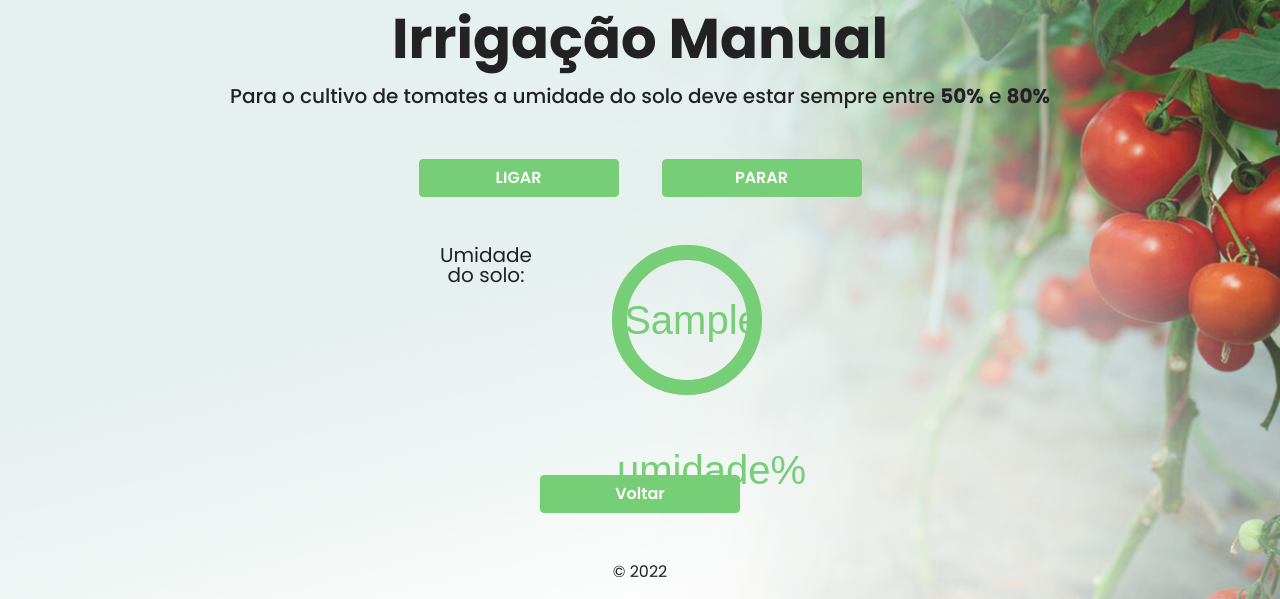
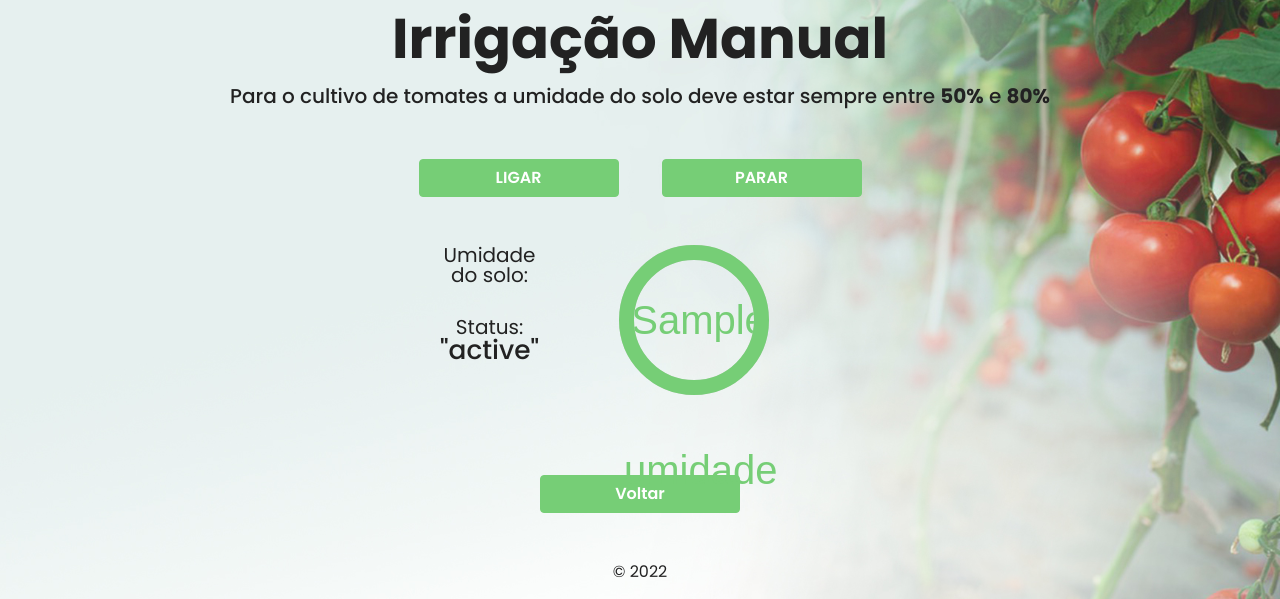
Before and after one commit to brunomedeiros95/tcc, a Flask app: template Programação/Aplicação Web/servidorweb/templates/manual.html in a window 1280 px wide. Shown: the part 176-775 px from the top of the page. Run offline with Flask 2, Linux system fonts and the light colour scheme; the template is opened without the code that fills it: most values are stand-ins (such as "Sample title", 1, 10 or a date in 2020).

Commit message:
Atualização Status Irrigação Manual

```diff
--- a/Programação/Aplicação Web/servidorweb/app.py
+++ b/Programação/Aplicação Web/servidorweb/app.py
@@ -95,16 +95,18 @@ def ligarbomba():
 
     umidade = (int(((canal0.value - seco)/(seco - molhado)) *100 *-1))
     gpio.setup(rele,0)
+    status = ("Irrigando")
 
-    return render_template('manual.html', umidade=umidade)
+    return render_template('manual.html', umidade=umidade, status=status)
 #-------------------------------------------------------
 @app.route('/manual/parar')
 def desligarbomba():
 
     umidade = (int(((canal0.value - seco)/(seco - molhado)) *100 *-1))
     gpio.setup(rele,1)
+    status = ("Irrigação Desligada")
 
-    return render_template('manual.html', umidade=umidade)
+    return render_template('manual.html', umidade=umidade, status=status)
 #-------------------------------------------------------
 if __name__=="__main__":
 
--- a/Programação/Aplicação Web/servidorweb/templates/manual.html
+++ b/Programação/Aplicação Web/servidorweb/templates/manual.html
@@ -14,10 +14,12 @@
 
     <div class="status--holder">
       <p>Umidade do solo:</p>
+      <p>Status: <span class="status">"{{status}}"</span></p>
+
       <div
         class="progress--bar chart"
         id="graph"
-        data-percent="{{umidade}}"
+        data-percent=" {{umidade}} "
       ></div>
     </div>
 
```
